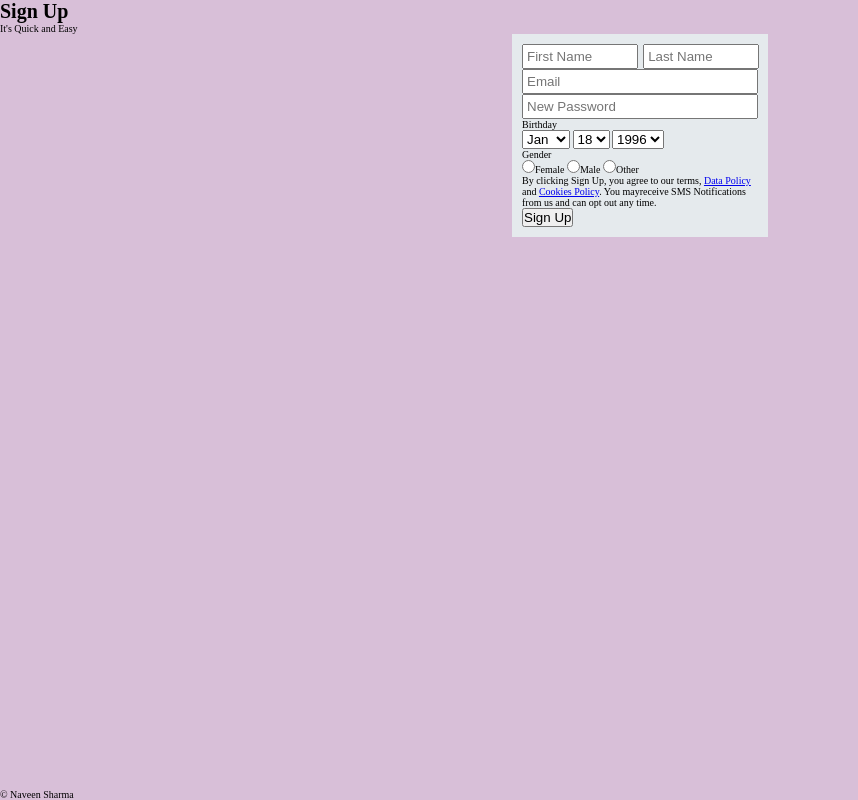
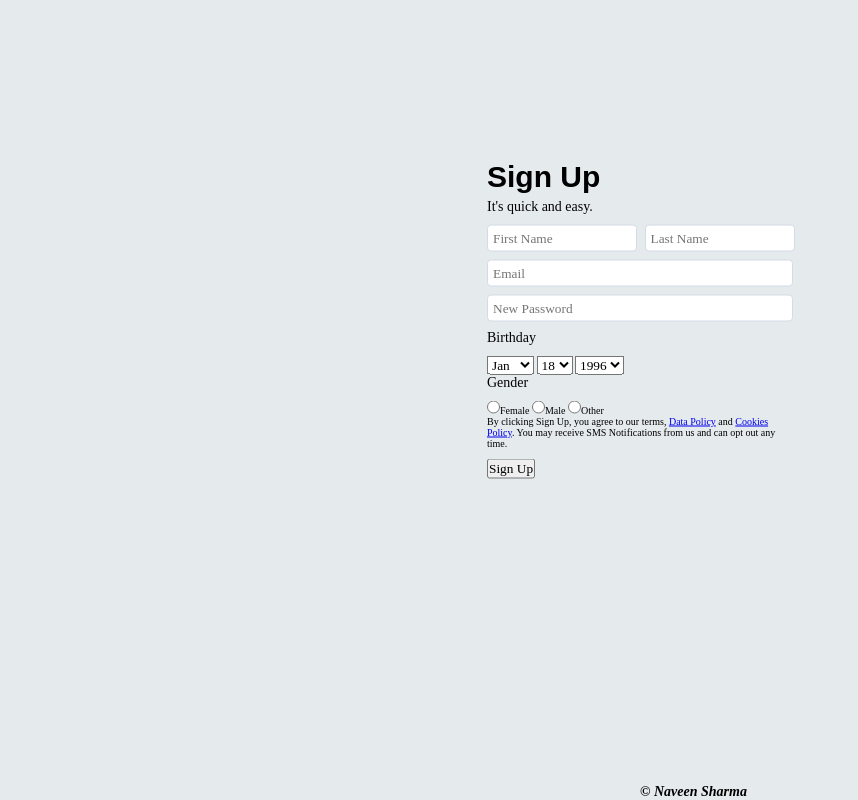
Before and after one commit to studentdotjs/frontendProjects, a plain HTML site: page facebookSignUpForm/facebookSignUpForm.html in a window 1280 px wide. Shown: the whole page, without its empty margins (0-858 px from the left). Drawn offline with Linux system fonts and the light colour scheme.

```diff
--- a/facebookSignUpForm/facebookSignUpForm.css
+++ b/facebookSignUpForm/facebookSignUpForm.css
@@ -8,40 +8,77 @@
 
 html {
   font-size: 62.5%;
+  --headingFont: "Montserrat", sans-serif;
+  --normalTextFont: "Merriweather", serif;
+  --normalTextFontSize: 1.4rem;
 }
 
 body {
   position: relative;
-  background-color: thistle;
+  background-color: #e5eaed;
 }
 
-main > form {
-  background-color: #e5eaed;
-  width: 20%;
+main {
+  width: 306px;
   margin: 0 auto;
-  padding: 1rem;
+  transform: translateY(50%);
 }
 
-form > [type="text"] {
-  width: 49%;
+h1 {
+  font-family: var(--headingFont);
+  margin-bottom: 0.5rem;
+  font-size: 3rem;
 }
 
-form > [type="text"]:nth-child(2) {
-  position: relative;
-  left: 0.3rem;
+body,
+form > select,
+[value],
+::placeholder {
+  font-family: var(--normalTextFont);
 }
 
-form > [placeholder] {
-  padding: 0.3rem;
+form > input[type="text"] {
+  width: 150px;
 }
 
-form > [placeholder="Email"],
-[placeholder="New Password"] {
-  width: 100%;
+form > input[placeholder] {
+  padding: 0.5rem;
+  margin-bottom: 0.8rem;
+  border: 0.1rem solid #d4dbe6;
+  border-radius: 0.4rem;
+}
+
+form > input[placeholder]:focus {
+  outline-color: #f00000;
+}
+
+form input:nth-child(2) {
+  position: relative;
+  left: 0.5rem;
+}
+
+form > input:nth-child(3),
+input:nth-child(4) {
+  width: 306px;
+}
+
+form > p:last-of-type {
+  font-size: 1rem;
+}
+
+p {
+  margin-bottom: 1rem;
+  font-size: var(--normalTextFontSize);
 }
 
 footer {
   text-align: center;
+}
+
+footer > span {
   position: fixed;
   bottom: 0;
+  font-size: var(--normalTextFontSize);
+  font-style: italic;
+  font-weight: 700;
 }
--- a/facebookSignUpForm/facebookSignUpForm.html
+++ b/facebookSignUpForm/facebookSignUpForm.html
@@ -4,23 +4,39 @@
     <meta charset="UTF-8" />
     <meta name="viewport" content="width=device-width, initial-scale=1.0" />
     <meta http-equiv="X-UA-Compatible" content="ie=edge" />
+
+    <!-- Name of the Author of the Webpage -->
     <meta name="author" content="Naveen Sharma" />
+
+    <!-- Keywords for the Webpage -->
     <meta
       name="keywords"
       content="facebook, fb, facebook account, create facebook account"
     />
+
+    <!-- Description of the Webpage -->
     <meta
       name="description"
       content="This is the Replica of Facebook's Older Sign Up Form."
     />
+
+    <!-- Font Family for the Heading Element -->
+    <link rel="preconnect" href="https://fonts.googleapis.com" />
+
+    <!-- Font Family for the Paragraph and Form Elements -->
+    <link rel="preconnect" href="https://fonts.googleapis.com" />
+
+    <!-- External Stylesheet of the Webpage -->
     <link rel="stylesheet" href="facebookSignUpForm.css" />
+
+    <!-- Title of the Webpage -->
     <title>Facebook Sign Up Form</title>
   </head>
   <body>
     <main>
       <h1>Sign Up</h1>
 
-      <p>It's Quick and Easy</p>
+      <p>It's quick and easy.</p>
 
       <form>
         <input type="text" placeholder="First Name" required />
@@ -130,13 +146,12 @@
           By clicking Sign Up, you agree to our terms,
 
           <a href="#">Data Policy</a> and <a href="#">Cookies Policy</a>. You
-          mayreceive SMS Notifications from us and can opt out any time.
+          may receive SMS Notifications from us and can opt out any time.
         </p>
 
         <input type="submit" value="Sign Up" />
       </form>
     </main>
-
-    <footer>&copy; Naveen Sharma</footer>
+    <footer><span>&copy; Naveen Sharma</span></footer>
   </body>
 </html>
```
